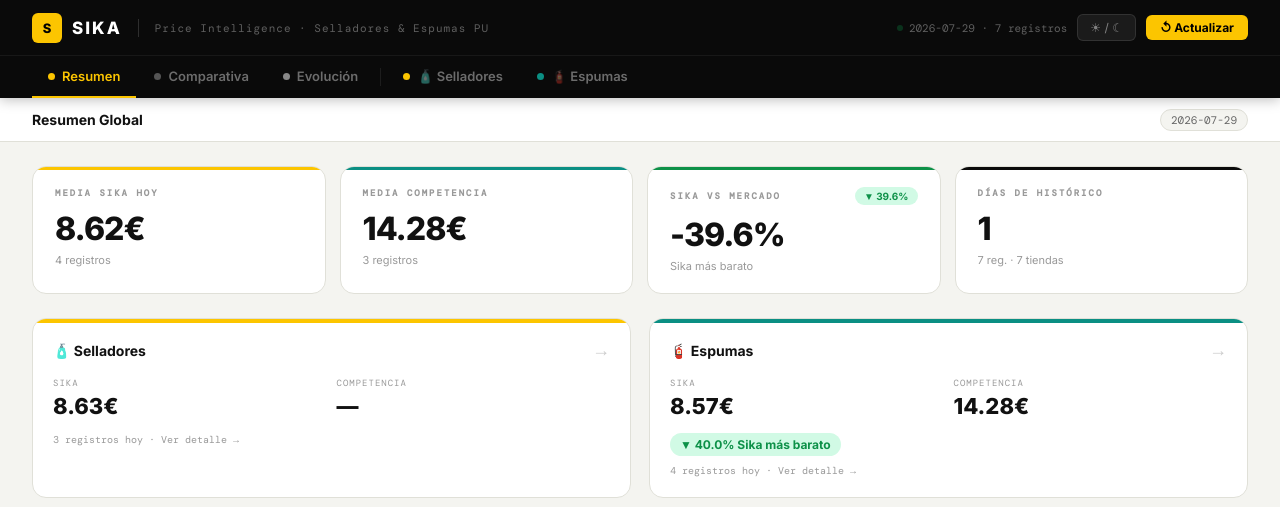
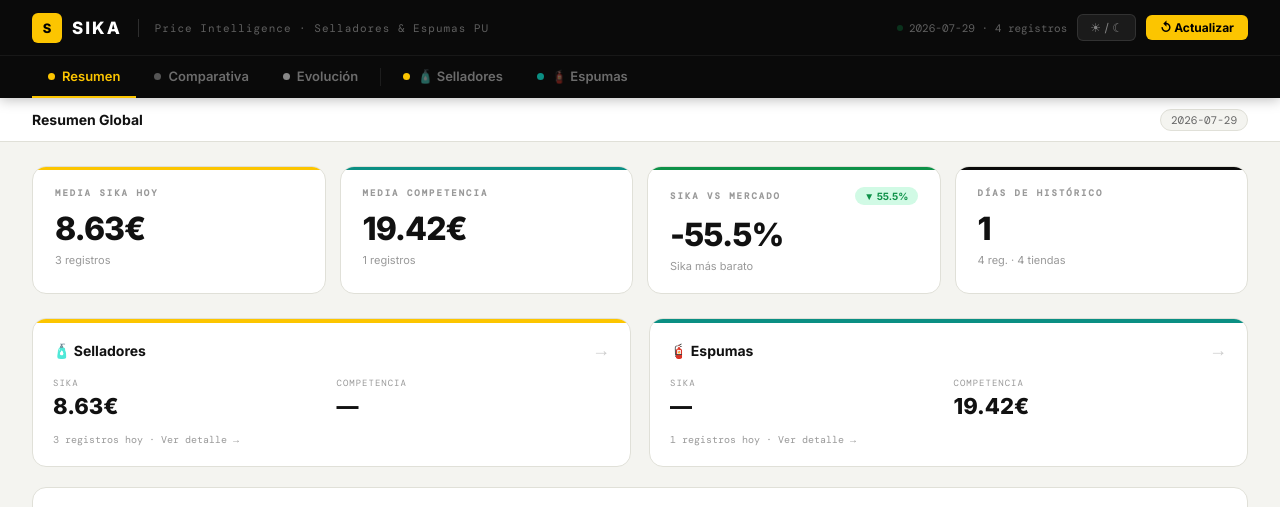
Before and after one commit to larri317/construccion-monitor, a plain HTML site: page index.html in a window 1280 px wide. Shown: the top 507 px of the page. Drawn offline with nearby package versions, Linux system fonts and the light colour scheme.

Commit message:
Update index.html

```diff
--- a/index.html
+++ b/index.html
@@ -459,12 +459,12 @@
 /* Categorías */
 const CATS = {
   Selladores:{sika:['SIKAFLEX_11FC'],comp:['BOSTIK_P795','BOSTIK_P360','SOUDAL_SOUDASEAL','MAPEI_PU45'],color:'#FCC500',icon:'🧴'},
-  Espumas:{sika:['SIKABOOM_180','SIKABOOM_580','SIKABOOM_151','SIKABOOM_582','SIKABOOM_584','SIKABOOM_420_FIRE'],
-           comp:['QUILOSA_ORBAFOAM_CAN','QUILOSA_ORBAFOAM_PIS','QUILOSA_ORBAFOAM_TEJ','QUILOSA_FIRESTOP','SOUDAL_SOUDAFOAM_CAN','SOUDAL_SOUDAFOAM_PIS','SOUDAL_SOUDAFOAM_FR','PENOSIL_PISTOLA'],
+  Espumas:{sika:['SIKABOOM_151','SIKABOOM_582','SIKABOOM_584','SIKABOOM_420_FIRE'],
+           comp:['QUILOSA_ORBAFOAM_TEJ','QUILOSA_FIRESTOP','SOUDAL_SOUDAFOAM_FR'],
            color:'#0B8F83',icon:'🧯'},
 };
-const SIKA_P=['SIKAFLEX_11FC','SIKABOOM_180','SIKABOOM_580','SIKABOOM_151','SIKABOOM_582','SIKABOOM_584','SIKABOOM_420_FIRE'];
-const COMP_P=['BOSTIK_P795','BOSTIK_P360','SOUDAL_SOUDASEAL','MAPEI_PU45','QUILOSA_ORBAFOAM_CAN','QUILOSA_ORBAFOAM_PIS','QUILOSA_ORBAFOAM_TEJ','QUILOSA_FIRESTOP','SOUDAL_SOUDAFOAM_CAN','SOUDAL_SOUDAFOAM_PIS','SOUDAL_SOUDAFOAM_FR','PENOSIL_PISTOLA'];
+const SIKA_P=['SIKAFLEX_11FC','SIKABOOM_151','SIKABOOM_582','SIKABOOM_584','SIKABOOM_420_FIRE'];
+const COMP_P=['BOSTIK_P795','BOSTIK_P360','SOUDAL_SOUDASEAL','MAPEI_PU45','QUILOSA_ORBAFOAM_TEJ','QUILOSA_FIRESTOP','SOUDAL_SOUDAFOAM_FR'];
 const ALL_P=[...SIKA_P,...COMP_P];
 
 /* URL de cada tienda, tomada directamente de scraper.py (la CSV no guarda URL) */
@@ -515,7 +515,7 @@
     const r=await fetch(`${CSV_URL}?t=${Date.now()}`);
     if(!r.ok)throw new Error(`HTTP ${r.status}`);
     const txt=await r.text();
-    allData=parseCSV(txt);
+    allData=parseCSV(txt).filter(r=>ALL_P.includes(r.product));
     if(!allData.length)throw new Error('EMPTY');
     renderDashboard();
   }catch(e){
```
